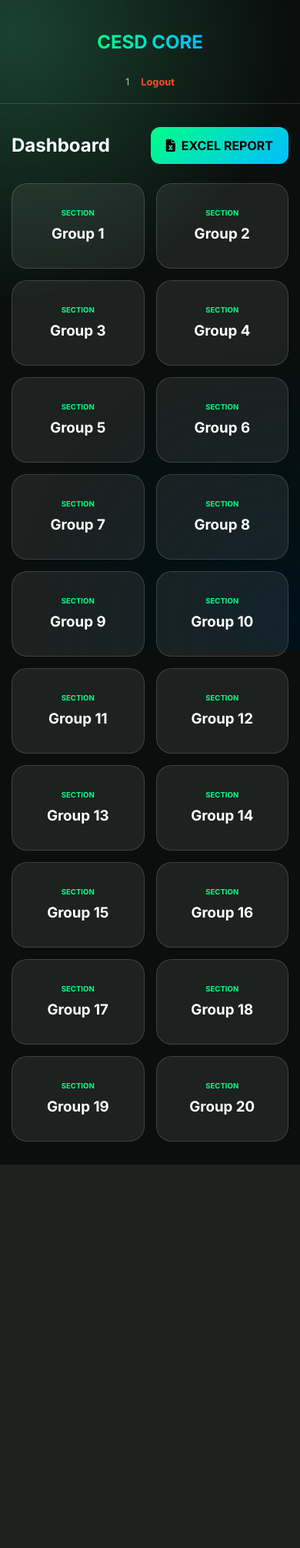
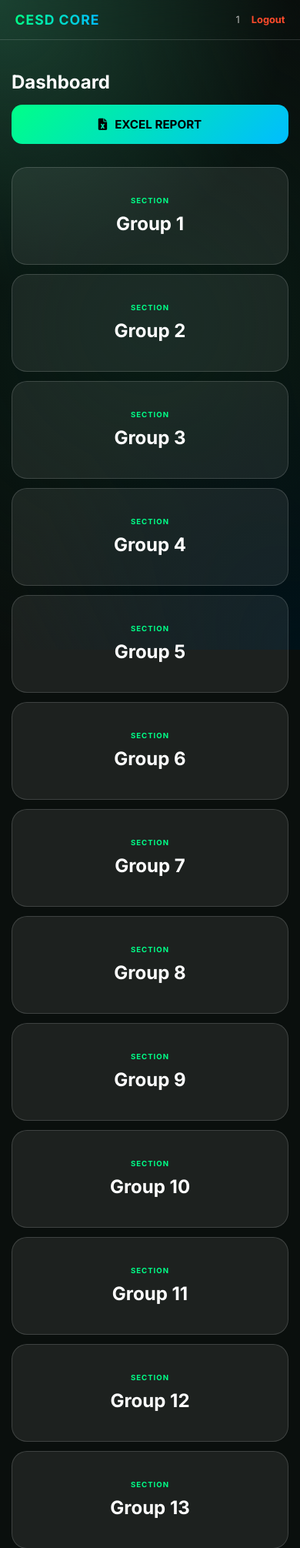
Before and after one commit to chaitany851P/cesd-attendance-system, a Flask app: page /dashboard in a window 390 px wide. Shown: the top 2011 px of the page at 77% size. Before the commit the page ends 1513 px from the top, so only its background shows below. Run offline with Flask 3, Linux system fonts and the light colour scheme; the visitor is signed in with stand-in values (Sample User, id 1).

Commit message:
Refactor CSS for modern design and layout
Updated CSS styles for improved design and responsiveness.

```diff
--- a/static/style.css
+++ b/static/style.css
@@ -1,111 +1,258 @@
-@import url('https://fonts.googleapis.com/css2?family=Inter:wght@300;400;600;700&display=swap');
+/* --- MODERN GOOGLE FONT --- */
+@import url('https://fonts.googleapis.com/css2?family=Inter:wght@300;400;500;600;700&display=swap');
 
 :root {
-    --primary: #00ff88;
-    --secondary: #00bdff;
-    --bg: #0a0f0d;
+    --primary: #00ff88;    /* Neon Eco Green */
+    --secondary: #00bdff;  /* Neon Tech Blue */
+    --bg-dark: #0a0f0d;    /* Deep Emerald Black */
     --glass: rgba(255, 255, 255, 0.08);
     --glass-border: rgba(255, 255, 255, 0.15);
+    --text-main: #ffffff;
+    --text-dim: #b0b0b0;
+    --error: #ff4b2b;
+}
+
+* {
+    box-sizing: border-box;
+    -webkit-tap-highlight-color: transparent;
 }
 
 body {
     margin: 0;
     font-family: 'Inter', sans-serif;
-    background: var(--bg);
-    color: #fff;
+    background: var(--bg-dark);
+    color: var(--text-main);
     min-height: 100vh;
     overflow-x: hidden;
 }
 
+/* --- ANIMATED MESH BACKGROUND --- */
 .mesh-bg {
-    position: fixed; top: 0; left: 0; width: 100%; height: 100%; z-index: -1;
-    background: radial-gradient(circle at 5% 5%, #1b4332 0%, transparent 40%),
-                radial-gradient(circle at 95% 95%, #001219 0%, transparent 40%);
+    position: fixed;
+    top: 0; left: 0; width: 100%; height: 100%;
+    z-index: -1;
+    background: radial-gradient(circle at 0% 0%, #1b4332 0%, transparent 40%),
+                radial-gradient(circle at 100% 100%, #001219 0%, transparent 40%),
+                radial-gradient(circle at 50% 50%, #081c15 0%, transparent 100%);
 }
 
-/* --- Responsive Navbar --- */
+/* --- NAVIGATION --- */
 .navbar {
-    padding: 20px 5%;
+    padding: 20px 8%;
     display: flex;
     justify-content: space-between;
     align-items: center;
+    backdrop-filter: blur(20px);
     border-bottom: 1px solid var(--glass-border);
-    backdrop-filter: blur(15px);
+    position: sticky;
+    top: 0;
+    z-index: 100;
 }
 
-/* --- Container Logic --- */
+.navbar h1 {
+    font-size: 1.4rem;
+    font-weight: 800;
+    background: linear-gradient(to right, var(--primary), var(--secondary));
+    -webkit-background-clip: text;
+    -webkit-text-fill-color: transparent;
+    margin: 0;
+    letter-spacing: 1px;
+}
+
+/* --- GLASS CARD --- */
 .container {
     max-width: 1100px;
-    margin: 30px auto;
+    margin: 40px auto;
     padding: 0 15px;
 }
 
-/* --- Glass Card --- */
 .card {
-    background: rgba(20, 25, 23, 0.9);
+    background: rgba(20, 25, 23, 0.85);
     backdrop-filter: blur(25px);
     border: 1px solid var(--glass-border);
     border-radius: 24px;
-    padding: 30px;
+    padding: 35px;
     box-shadow: 0 25px 50px rgba(0,0,0,0.5);
 }
 
-/* --- Buttons --- */
+/* --- LOGIN PAGE SPECIAL --- */
+.login-body {
+    display: flex;
+    align-items: center;
+    justify-content: center;
+    height: 100vh;
+}
+
+.login-card {
+    width: 100%;
+    max-width: 420px;
+    animation: fadeIn 0.8s ease-out;
+}
+
+/* --- DASHBOARD GRID --- */
+.grid {
+    display: grid;
+    grid-template-columns: repeat(auto-fill, minmax(180px, 1fr));
+    gap: 20px;
+    margin-top: 30px;
+}
+
+.group-card {
+    background: var(--glass);
+    border: 1px solid var(--glass-border);
+    padding: 30px 20px;
+    border-radius: 20px;
+    text-align: center;
+    text-decoration: none;
+    color: white;
+    transition: all 0.4s cubic-bezier(0.4, 0, 0.2, 1);
+}
+
+.group-card:hover {
+    background: rgba(0, 255, 136, 0.1);
+    border-color: var(--primary);
+    transform: translateY(-8px);
+    box-shadow: 0 10px 30px rgba(0, 255, 136, 0.2);
+}
+
+.group-card span { color: var(--primary); font-size: 0.7rem; font-weight: 700; letter-spacing: 1px; }
+.group-card h3 { font-size: 1.5rem; margin: 10px 0; }
+
+/* --- BUTTONS --- */
 .btn-primary {
     background: linear-gradient(135deg, var(--primary), var(--secondary));
-    color: #000 !important; font-weight: 700; padding: 14px 20px; border-radius: 12px;
-    border: none; cursor: pointer; text-decoration: none; display: inline-flex; align-items: center; gap: 8px;
-    justify-content: center; transition: 0.3s;
+    color: #000 !important;
+    font-weight: 700;
+    padding: 16px 28px;
+    border-radius: 14px;
+    border: none;
+    cursor: pointer;
+    text-decoration: none;
+    display: inline-flex;
+    justify-content: center;
+    align-items: center;
+    gap: 10px;
+    transition: 0.3s;
+    font-size: 0.95rem;
+}
+
+.btn-primary:hover {
+    transform: scale(1.03);
+    box-shadow: 0 0 30px rgba(0, 255, 136, 0.4);
 }
 
 .btn-secondary {
     background: rgba(255, 255, 255, 0.05);
-    color: white !important; border: 1px solid var(--glass-border);
-    padding: 14px 20px; border-radius: 12px; font-weight: 600;
-    text-decoration: none; display: inline-flex; align-items: center; justify-content: center; gap: 8px;
+    color: white !important;
+    border: 1px solid var(--glass-border);
+    padding: 16px 28px;
+    border-radius: 14px;
+    text-decoration: none;
+    display: inline-flex;
+    justify-content: center;
+    align-items: center;
+    transition: 0.3s;
 }
 
-/* --- Responsive Grid --- */
-.grid {
-    display: grid;
-    grid-template-columns: repeat(auto-fill, minmax(150px, 1fr));
-    gap: 15px;
+/* --- FORMS & CALENDAR ICON FIX --- */
+select, input[type="date"] {
+    background: #1a1f1d !important;
+    color: white !important;
+    border: 1px solid var(--glass-border);
+    padding: 14px;
+    border-radius: 12px;
+    width: 100%;
+    font-size: 1rem;
+    outline: none;
 }
 
-.group-card {
-    background: var(--glass); border: 1px solid var(--glass-border); padding: 25px 10px; border-radius: 20px;
-    text-align: center; text-decoration: none; color: white; transition: 0.3s;
+/* Fix: Making the browser's black calendar icon White */
+input[type="date"]::-webkit-calendar-picker-indicator {
+    filter: invert(1) brightness(100%);
+    cursor: pointer;
 }
 
-/* --- Table Responsiveness --- */
-.table-wrapper {
-    width: 100%;
-    overflow-x: auto; /* Essential for mobile */
-    border-radius: 15px;
+select option {
+    background: #1a1f1d;
+    color: white;
 }
 
-table { width: 100%; border-collapse: collapse; min-width: 500px; }
-th { color: var(--primary); text-align: left; padding: 12px; font-size: 0.75rem; letter-spacing: 1px; }
-td { padding: 12px; border-bottom: 1px solid var(--glass-border); font-size: 0.9rem; }
-
-/* --- Forms & CALENDAR ICON FIX --- */
-select, input[type="date"] {
-    background: #1a1f1d !important; color: white !important; border: 1px solid var(--glass-border);
-    padding: 12px; border-radius: 10px; width: 100%; outline: none; font-size: 1rem;
+/* --- ATTENDANCE TABLE (STICKY MOBILE) --- */
+.table-wrapper {
+    overflow-x: auto;
+    border-radius: 15px;
+    margin-top: 20px;
+    border: 1px solid var(--glass-border);
 }
 
-/* FIX: This makes the browser's default calendar icon white and visible */
-input[type="date"]::-webkit-calendar-picker-indicator {
-    filter: invert(1) brightness(100%) contrast(100%);
-    cursor: pointer;
-    opacity: 0.8;
+table {
+    width: 100%;
+    border-collapse: separate;
+    border-spacing: 0;
+    min-width: 500px;
 }
 
-/* --- MEDIA QUERIES FOR MOBILE --- */
+th {
+    background: rgba(255,255,255,0.03);
+    color: var(--primary);
+    text-transform: uppercase;
+    font-size: 0.7rem;
+    padding: 15px;
+    text-align: left;
+}
+
+td {
+    padding: 15px;
+    border-bottom: 1px solid var(--glass-border);
+    background: transparent;
+}
+
+/* Sticky Checkbox and ID for Horizontal Scroll */
+th:first-child, td:first-child {
+    position: sticky; left: 0; z-index: 5; background: #0e1412; width: 50px; text-align: center;
+}
+th:nth-child(2), td:nth-child(2) {
+    position: sticky; left: 50px; z-index: 5; background: #0e1412; width: 80px;
+}
+
+/* Checkbox Toggle Style */
+input[type="checkbox"] {
+    width: 22px;
+    height: 22px;
+    accent-color: var(--primary);
+    cursor: pointer;
+}
+
+/* --- RESPONSIVENESS --- */
 @media (max-width: 768px) {
-    .navbar { flex-direction: column; gap: 10px; text-align: center; }
-    .card { padding: 20px; border-radius: 20px; }
-    .grid { grid-template-columns: repeat(2, 1fr); } /* 2 columns on mobile */
-    .btn-container { flex-direction: column; } /* Stack buttons on mobile */
-    .attendance-header { flex-direction: column; align-items: flex-start !important; gap: 15px; }
+    .navbar { padding: 15px 5%; }
+    .navbar h1 { font-size: 1.1rem; }
+    .card { padding: 25px 20px; border-radius: 20px; }
+    .grid { grid-template-columns: repeat(2, 1fr); gap: 12px; }
+    .attendance-header { flex-direction: column; align-items: flex-start !important; }
+
+    .btn-container { flex-direction: column; }
+    .btn-primary, .btn-secondary { width: 100%; }
 }
+
+@media (max-width: 480px) {
+    .login-card { padding: 30px 20px; }
+    .grid { grid-template-columns: 1fr; } /* Single col on very small phones */
+    select { font-size: 16px; } /* Prevents iOS auto-zoom */
+}
+
+/* --- ANIMATIONS --- */
+@keyframes fadeIn {
+    from { opacity: 0; transform: translateY(20px); }
+    to { opacity: 1; transform: translateY(0); }
+}
+
+.role-badge {
+    background: var(--glass);
+    color: var(--secondary);
+    padding: 5px 12px;
+    border-radius: 50px;
+    font-size: 0.7rem;
+    font-weight: 700;
+    border: 1px solid var(--secondary);
+}
```
